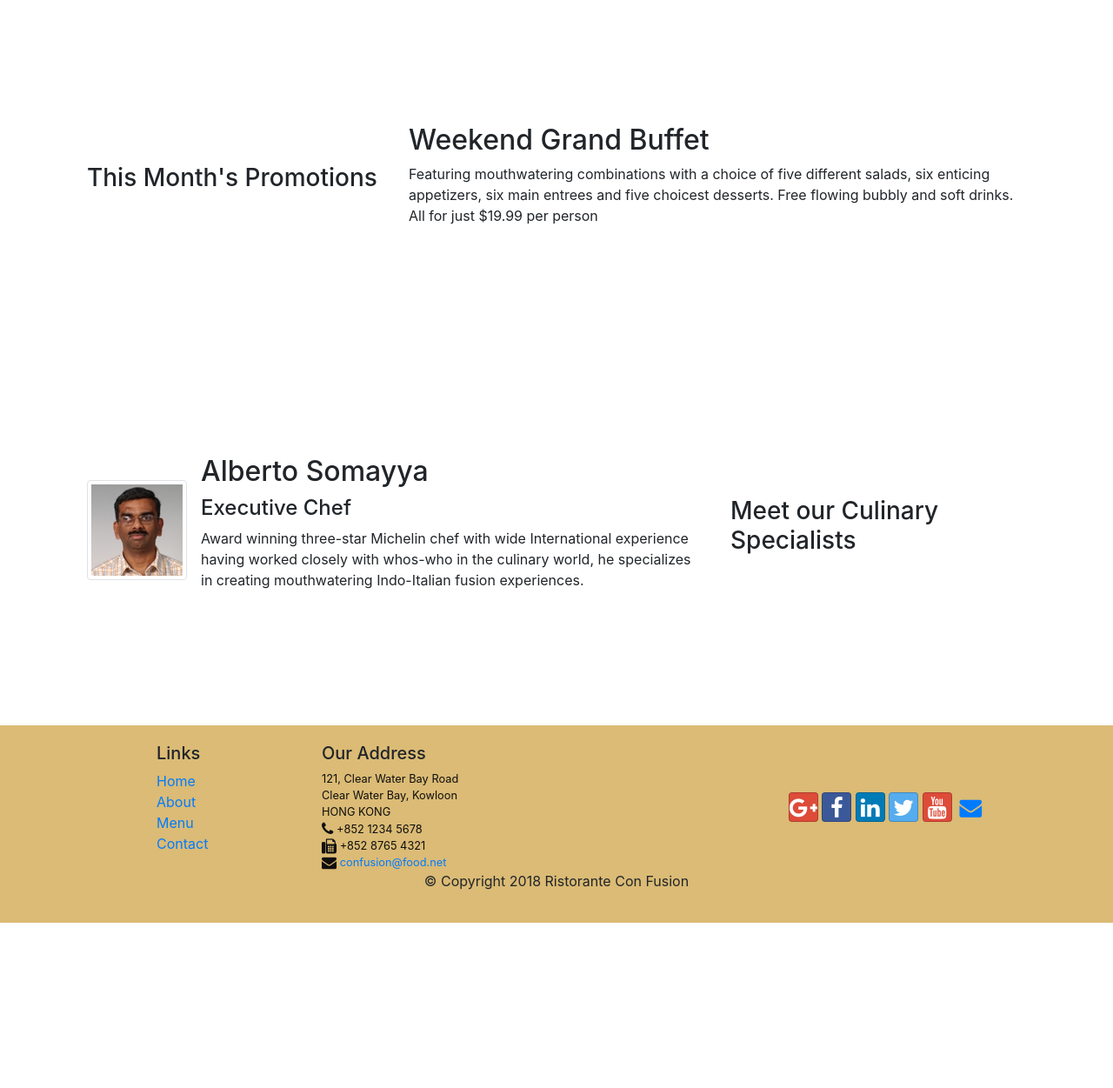
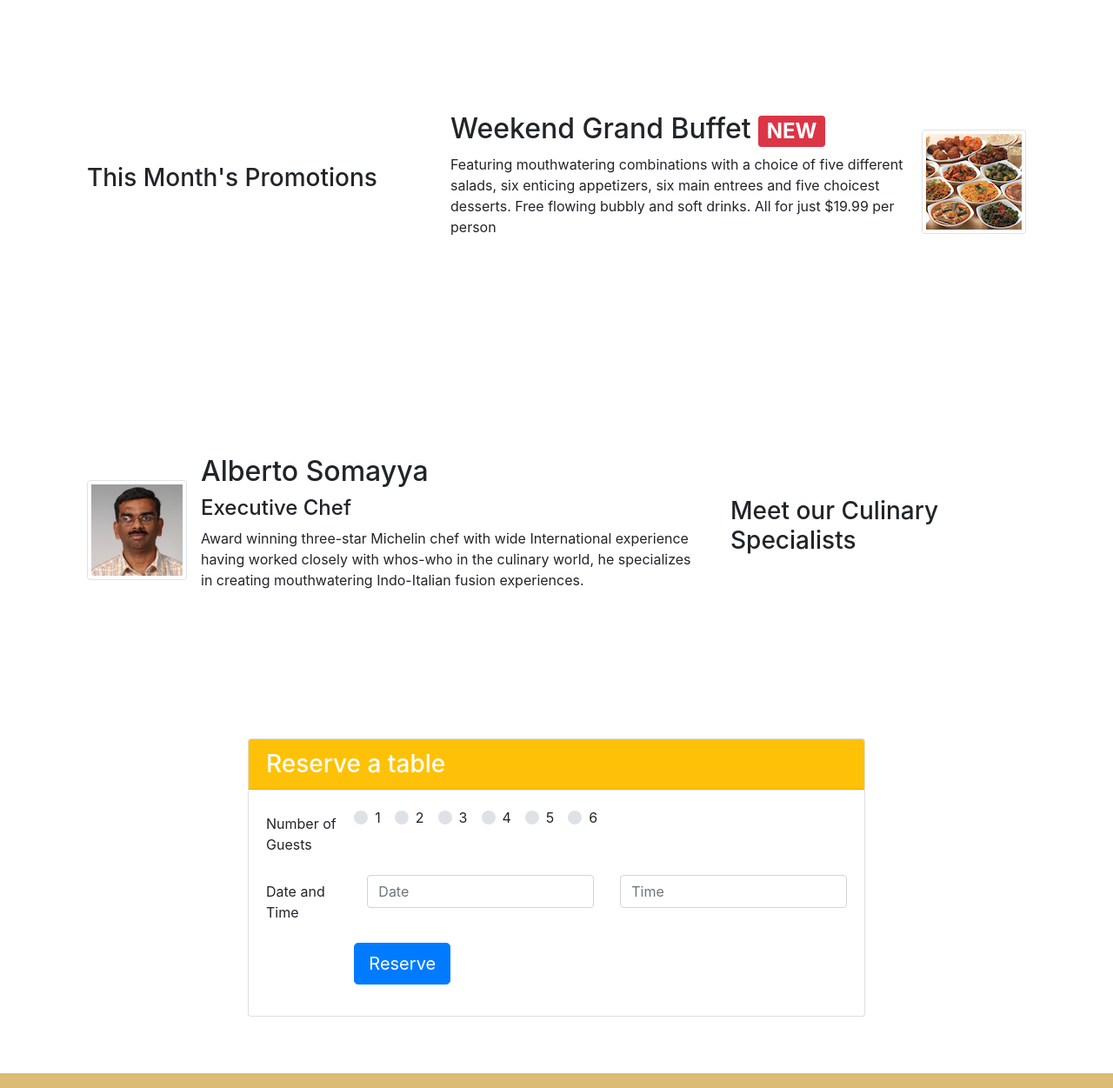
Before and after one commit to Zipep/Bootstrap4-course, a website: page index.html in a window 1280 px wide. Shown: the part 700-1951 px from the top of the page at 87% size. Before the commit the page ends 1761 px from the top, so only its background shows below. Drawn offline with nearby package versions, Linux system fonts and the light colour scheme.

Commit message:
Second Assignment

```diff
--- a/css/style.css
+++ b/css/style.css
@@ -8,6 +8,7 @@
     padding: 0px 0px 50px 0px;
     min-height: 400px;
 }
+
 .row-content-feedback{
     margin-bottom: 50px;
 }
--- a/index.html
+++ b/index.html
@@ -40,14 +40,18 @@
                     <h1>Ristorante con Fusion</h1>
                     <p>We take inspiration from the World's best cuisines, and create a unique fusion experience. Our lipsmacking creations will tickle your culinary senses!</p>
                 </div>
-                <div class="col-12 col-sm align-self-center">
+                <div class="col-12 col-sm-3 align-self-center">
                     <img src="img/logo.png" class="img-fluid" alt="logo">
+                </div>
+                <div class="col-12 col-sm-3 align-self-center">
+                    <a class="btn btn-warning btn-lg btn-block" href="#reserve-table" type="button" aria-hidden="true"
+                    alt="reserve a table button">Reserve table</a>
                 </div>
             </div>
         </div>
     </header>
 
-    <div class="container">
+    <div class="container"><!--Start row contents-->
         <div class="row row-content align-items-center">
             <div class="col-12 col-sm-4 order-sm-last col-md3">
                 <h3>Our Lipsmacking Culinary Creations</h3>
@@ -69,18 +73,19 @@
         </div>
 
         <div class="row row-content align-items-center">
-            <div class="col-12 col-sm-4 col-md3">
+            <div class="col col-12 col-sm-4">
                 <h3>This Month's Promotions</h3>
             </div>
             <div class="col col-sm col-md">
-                <h2>Weekend Grand Buffet</h2>
-                <p>Featuring mouthwatering combinations with
-                a choice of five different salads, six enticing appetizers,
-                six main entrees and five choicest desserts.
-                Free flowing bubbly and soft drinks.
-                All for just $19.99 per person </p>
-            </div>
+                <div class="media">
+                    <div class="media-body ml-5">
+                        <h2 >Weekend Grand Buffet <span class="badge badge-danger">NEW</span></h2>
+                        <p class="d-none d-sm-block">Featuring mouthwatering combinations with a choice of five different salads, six enticing appetizers, six main entrees and five choicest desserts. Free flowing bubbly and soft drinks. All for just $19.99 per person</p>
+                    </div>
+                    <img class="d-flex img-thumbnail  align-self-center  ml-3 " src="img/buffet.png"  alt="buffet">
+                    </div>
         </div>
+      </div>
 
         <div class="row row-content align-items-center">
             <div class="col-12 col-sm-4 order-sm-last col-md3">
@@ -103,7 +108,64 @@
 
             </div>
         </div>
-    </div>
+
+        <div class="row row-content align-items-center">
+            <div class="col-12 col-sm-5 col-md-8 offset-sm-0 offset-md-2">
+                <div class="card" id="reserve-table">
+                    <h3 class="card-header bg-warning text-white">Reserve a table</h3>
+                    <div class="card-body">
+                        <form>
+                            <div class="form-group row">
+                                <label for="numberofguests" class="col-12 col-sm-2 col-form-label">Number of Guests</label>
+                                <div class="custom-control custom-radio custom-control-inline">
+                                    <input type="radio" id="customRadioInline1" name="customRadioInline1" class="custom-control-input">
+                                    <label class="custom-control-label" for="customRadioInline1"> 1</label>
+                                  </div>
+                                  <div class="custom-control custom-radio custom-control-inline">
+                                    <input type="radio" id="customRadioInline2" name="customRadioInline1" class="custom-control-input">
+                                    <label class="custom-control-label" for="customRadioInline2"> 2</label>
+                                  </div>
+                                  <div class="custom-control custom-radio custom-control-inline">
+                                    <input type="radio" id="customRadioInline3" name="customRadioInline1" class="custom-control-input">
+                                    <label class="custom-control-label" for="customRadioInline3"> 3</label>
+                                  </div>
+                                  <div class="custom-control custom-radio custom-control-inline">
+                                    <input type="radio" id="customRadioInline4" name="customRadioInline1" class="custom-control-input">
+                                    <label class="custom-control-label" for="customRadioInline4"> 4</label>
+                                  </div>
+                                  <div class="custom-control custom-radio custom-control-inline">
+                                    <input type="radio" id="customRadioInline5" name="customRadioInline1" class="custom-control-input">
+                                    <label class="custom-control-label" for="customRadioInline5"> 5</label>
+                                  </div>
+                                  <div class="custom-control custom-radio custom-control-inline">
+                                    <input type="radio" id="customRadioInline6" name="customRadioInline1" class="custom-control-input">
+                                    <label class="custom-control-label" for="customRadioInline6"> 6</label>
+                                  </div>
+                             </div>
+
+                             <div class="form-group row">
+                                 <label for="dateTime" class="col-12 col-sm-2 col-form-label">Date and Time</label>
+                                 <div class="col">
+                                     <input type="text" class="form-control" placeholder="Date">
+                                 </div>
+                                 <div class="col">
+                                     <input type="text" class="form-control" placeholder="Time">
+                                 </div>
+                             </div>
+
+                             <div class="form-group row">
+                                 <div class="col-md-2"></div>
+                                 <button type="submit" class="btn btn-primary btn-lg">Reserve</button>
+                             </div>
+
+
+
+                        </form>
+                    </div>
+                </div>
+            </div>
+        </div>
+    </div><!--End row contents-->
 
     <footer class="footer">
         <div class="container">
```
